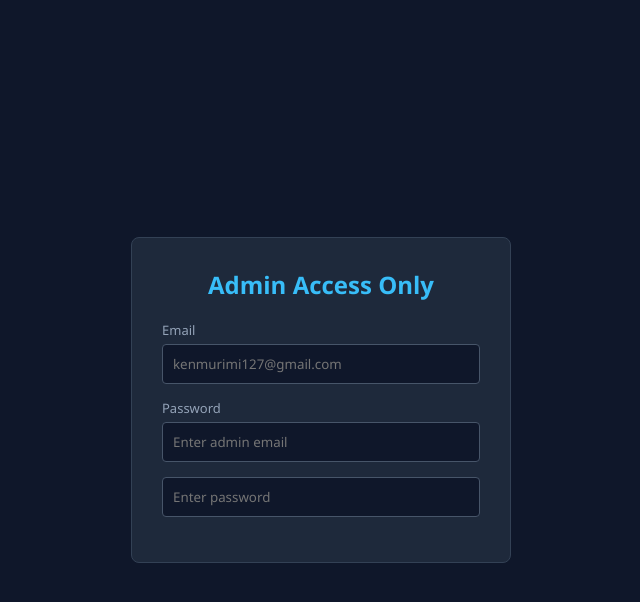
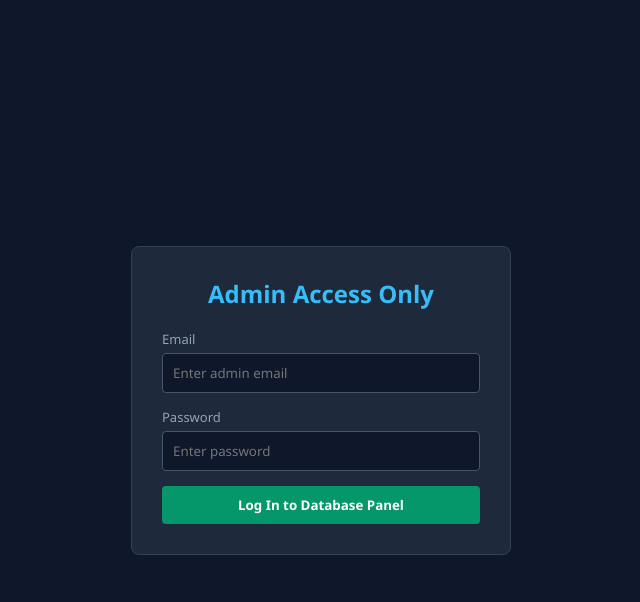
Before and after one commit to moneylinkerprogram/money-linker, a Flask app: page /admin/login in a window 1280 px wide. Shown: the top 602 px of the page, without its empty margins (319-959 px from the left). Run offline with Flask 3, Linux system fonts and the light colour scheme.

Commit message:
Force refresh admin credentials and layout

```diff
--- a/templates/admin_login.html
+++ b/templates/admin_login.html
@@ -28,23 +28,27 @@
     {% endwith %}
 
 
-    <form method="POST">
-        <label>Email</label>
-        <input type="email" name="email" required placeholder="kenmurimi127@gmail.com">
-
-        <label>Password</label>
 
 
 
-        <input type="email" name="email" required placeholder="Enter admin email">
 
-        <input type="password" name="password" required placeholder="Enter password">
+    <form method="POST">
+        <label>Email</label>
+        <input type="email" name="email" required placeholder="Enter admin email" autocomplete="off">
+
+        <label>Password</label>
+        <input type="password" name="password" required placeholder="Enter password" autocomplete="new-password">
+
+        <button type="submit">Log In to Database Panel</button>
+    </form>
 
 
 
 
 
-    </form>
+
+
+
 </div>
 </body>
 </html>
```
